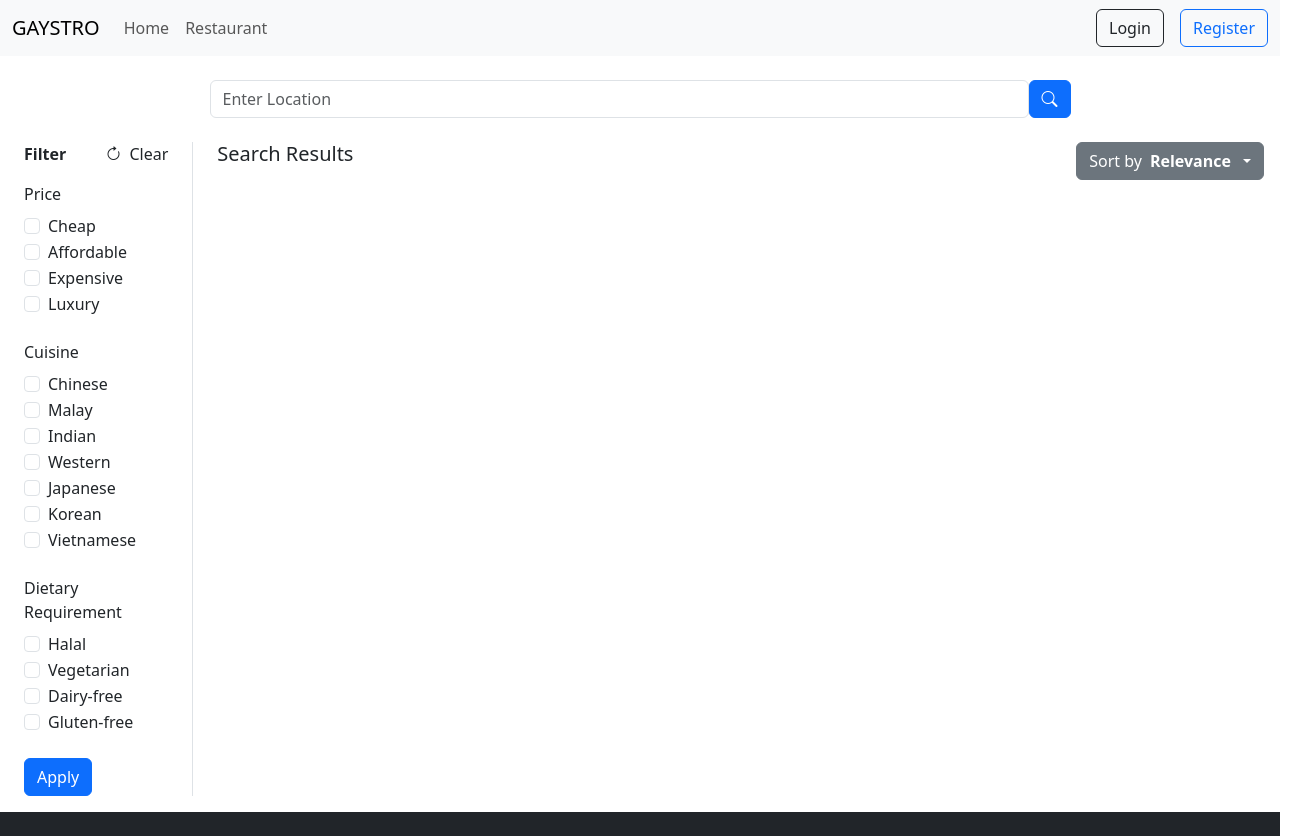
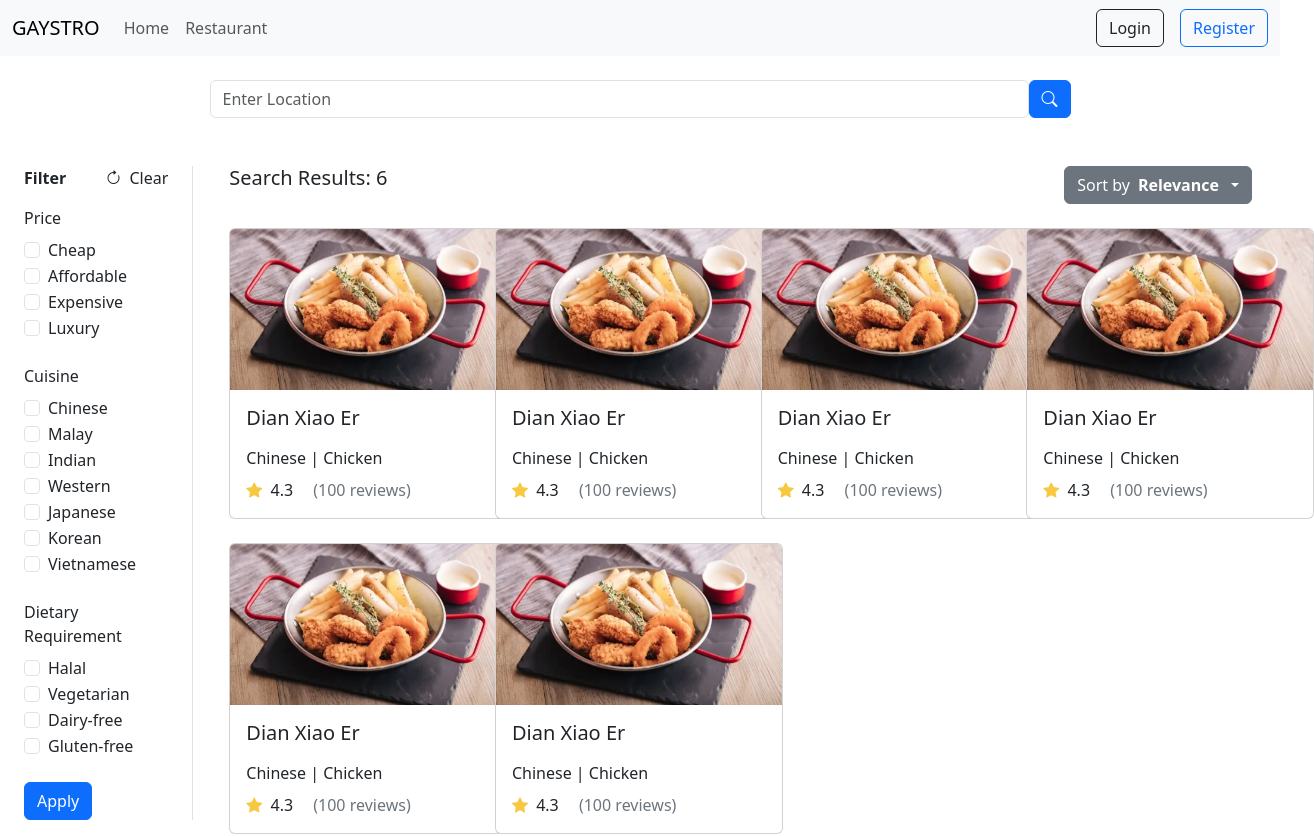
Before and after one commit to yungchu123/Restaurant-Finder-App, a React (Create React App) app in the folder client/: page /restaurant/search in a window 1280 px wide. Shown: the top 836 px of the page, 1314 px wide, since content can reach past the window. Built offline with nearby package versions, Linux system fonts and the light colour scheme.

Commit message:
add restaurant list to search page

```diff
--- /dev/null
+++ b/client/src/components/RestaurantCard.jsx
@@ -0,0 +1,25 @@
+import React from 'react'
+import logo from './../foodImage.png'
+
+const RestaurantCard = ({restaurant}) => {
+
+    return (
+        <>
+            <div class="card" style={{width: "18rem"}}>
+            <img src={logo} class="card-img-top" alt="..."/>
+            <div class="card-body">
+                <h5 class="card-title mb-3">{restaurant.name}</h5>
+                <p class="card-text mb-2">
+                    {restaurant.categories.join(" | ")}
+                </p>
+                <p className="card-text">
+                    <span className="me-3"><i class="bi bi-star-fill me-1"></i> {restaurant.rating}</span>
+                    <span className="text-secondary"> ({restaurant.reviews} reviews)</span>
+                </p>
+            </div>
+            </div>
+        </>
+    )
+}
+
+export default RestaurantCard
--- a/client/src/index.css
+++ b/client/src/index.css
@@ -13,3 +13,8 @@
     height: 50px;
     line-height: 50px;
 }
+
+/* Star Icon */
+.bi-star-fill {
+    color: #f7c942;
+}
--- a/client/src/views/RestaurantSearchPage.jsx
+++ b/client/src/views/RestaurantSearchPage.jsx
@@ -1,22 +1,71 @@
+import RestaurantCard from "../components/RestaurantCard"
 import SearchBar from "../components/SearchBar"
 import Sidebar from "../components/Sidebar"
 import Sortbar from "../components/Sortbar"
 
 const RestaurantSearchPage = () => {
+    const restaurants = [
+        {
+            name: 'Dian Xiao Er',
+            categories: ['Chinese', 'Chicken'],
+            rating: 4.3,
+            reviews: 100
+        },
+        {
+            name: 'Dian Xiao Er',
+            categories: ['Chinese', 'Chicken'],
+            rating: 4.3,
+            reviews: 100
+        },
+        {
+            name: 'Dian Xiao Er',
+            categories: ['Chinese', 'Chicken'],
+            rating: 4.3,
+            reviews: 100
+        },
+        {
+            name: 'Dian Xiao Er',
+            categories: ['Chinese', 'Chicken'],
+            rating: 4.3,
+            reviews: 100
+        },
+        {
+            name: 'Dian Xiao Er',
+            categories: ['Chinese', 'Chicken'],
+            rating: 4.3,
+            reviews: 100
+        },
+        {
+            name: 'Dian Xiao Er',
+            categories: ['Chinese', 'Chicken'],
+            rating: 4.3,
+            reviews: 100
+        },
+    ]
 
     return (
         <>
-            <div className="container my-4">
+            <div className="container mt-4 mb-5">
                 <SearchBar />
             </div>
             <div className="row">
-                <div className="col-2">
+                {/* Filter Side Bar */}
+                <div className="col-sm-2">
                     <Sidebar />
                 </div>
-                <div className="col-10">
-                    <div className="d-flex justify-content-between">
-                        <h5>Search Results</h5>
+                <div className="col-10 px-4">
+                    {/* Search Result and Sort Bar */}
+                    <div className="d-flex justify-content-between mb-4">
+                        <h5>Search Results: {restaurants.length} </h5>
                         <Sortbar />
+                    </div>
+                    {/* List of Restaurants */}
+                    <div className="row row-cols-4 row-gap-4 mb-4">
+                        {restaurants.map(restaurant => (
+                            <div className="col">
+                                <RestaurantCard restaurant={restaurant}/>
+                            </div>
+                        ))}
                     </div>
                 </div>
             </div>
```
Also changed, not shown: client/src/foodImage.png (added).
